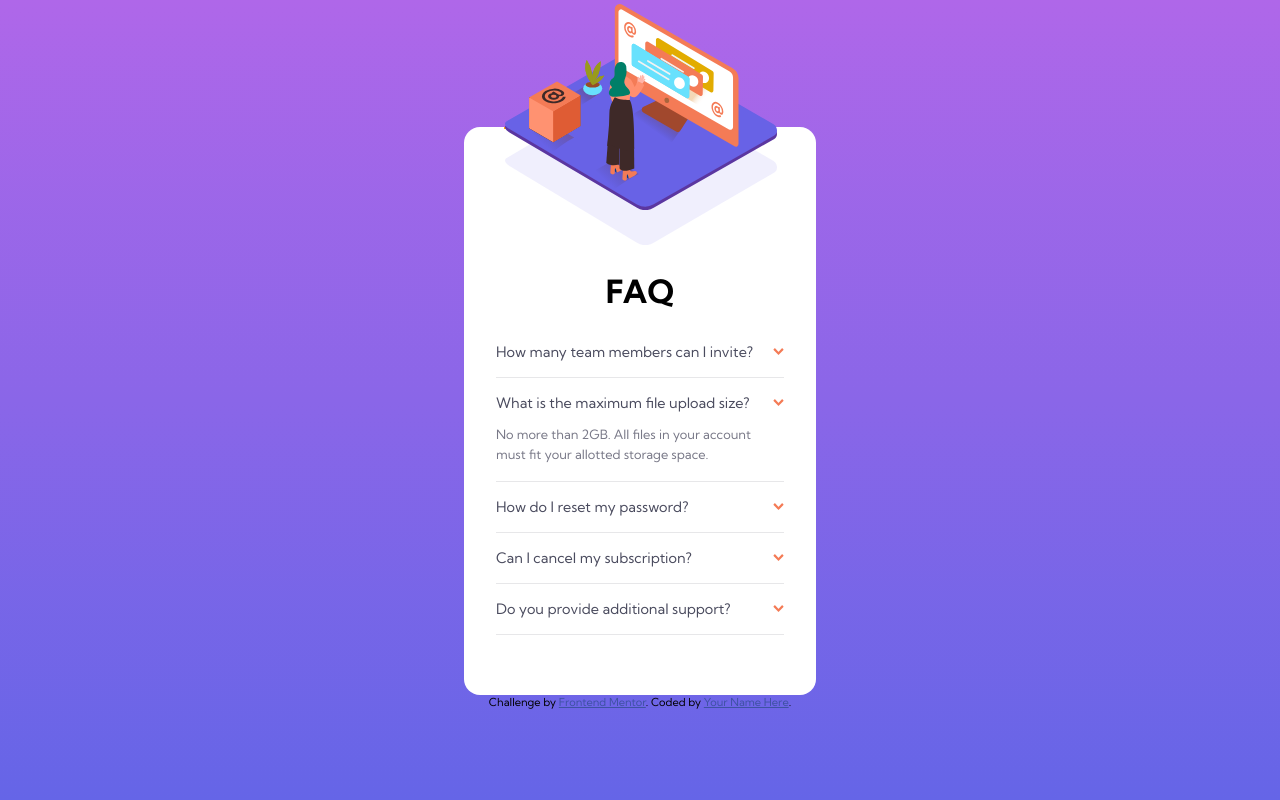
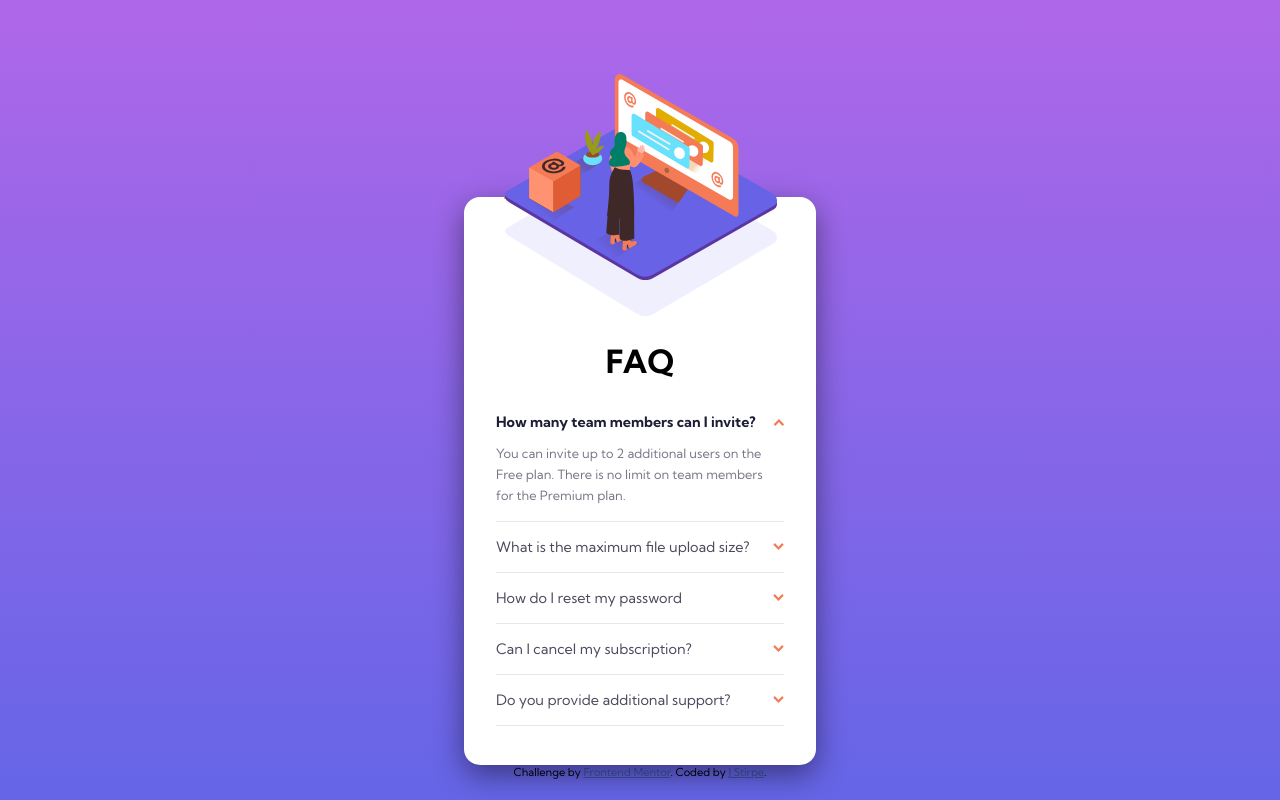
Before and after one commit to jennstirpe/FAQ-accordion-card, a plain HTML site: page index.html in a window 1280 px wide. Both pictures are taken after a click on the link "How many team members can I invite?". Drawn offline with Linux system fonts and the light colour scheme.

Commit message:
Added open/close functionality to show and hide answers when clicked

```diff
--- a/index.html
+++ b/index.html
@@ -15,8 +15,8 @@
 <body>
 
   <div class="desktop">
+
     <img id="banner-box-desktop" src="images/illustration-box-desktop.svg" alt="">
-
 
     <main class="component">
 
@@ -39,39 +39,39 @@
 
           <ul class="questions-list">
             <li>
-              <a class="question" href="#">
+              <a class="question">
+                <img class="arrow" src="images/icon-arrow-down.svg" alt="arrow">
                 How many team members can I invite?
-                <img class="arrow" src="images/icon-arrow-down.svg" alt="arrow">
               </a>
               <p class="answer hidden">You can invite up to 2 additional users on the Free plan. There is no limit on
                 team members for the Premium plan.</p>
             </li>
             <li>
-              <a class="question" href="#">
+              <a class="question">
+                <img class="arrow" src="images/icon-arrow-down.svg" alt="arrow">
                 What is the maximum file upload size?
-                <img class="arrow" src="images/icon-arrow-down.svg" alt="arrow">
               </a>
-              <p class="answer">No more than 2GB. All files in your account must fit your allotted storage space.</p>
+              <p class="answer hidden">No more than 2GB. All files in your account must fit your allotted storage space.</p>
             </li>
             <li>
-              <a class="question" href="#">
-                How do I reset my password?
+              <a class="question">
                 <img class="arrow" src="images/icon-arrow-down.svg" alt="arrow">
+                How do I reset my password
               </a>
               <p class="answer hidden" href="#">Click “Forgot password” from the login page or “Change password” from your profile page.
                 A reset link will be emailed to you.</p>
             </li>
             <li>
-              <a class="question" href="#">
+              <a class="question">
+                <img class="arrow" src="images/icon-arrow-down.svg" alt="arrow">
                 Can I cancel my subscription?
-                <img class="arrow" src="images/icon-arrow-down.svg" alt="arrow">
               </a>
               <p class="answer hidden">Yes! Send us a message and we’ll process your request no questions asked.</p>
             </li>
             <li>
-              <a class="question" href="#">
+              <a class="question">
+                <img class="arrow" src="images/icon-arrow-down.svg" alt="arrow">
                 Do you provide additional support?
-                <img class="arrow" src="images/icon-arrow-down.svg" alt="arrow">
               </a>
               <p class="answer hidden">Chat and email support is available 24/7. Phone lines are open during normal business hours.</p>
             </li>
@@ -85,7 +85,7 @@
 
   <div class="attribution">
     Challenge by <a href="https://www.frontendmentor.io?ref=challenge" target="_blank">Frontend Mentor</a>.
-    Coded by <a href="#">Your Name Here</a>.
+    Coded by <a href="#">J Stirpe</a>.
   </div>
 
   <script src="index.js"></script>
--- a/index.js
+++ b/index.js
@@ -1,13 +1,33 @@
+
 const questions = document.querySelectorAll(".question");
-const answers = document.querySelectorAll(".answer");
-const arrows = document.querySelectorAll(".arrow");
 
+for(let question of questions) {
+    question.addEventListener("click", () => {
+        let arrow = question.firstChild.nextSibling;
+        let answer = question.nextElementSibling;
 
-// console.log(questions.childNodes[1])
-// console.log(answers)
-// console.log(arrows)
+        // check if question clicked is already opened; if so, close it
+        if(question.classList.contains("active")) {
+            question.classList.remove("active");
+            arrow.classList.remove("open");
+            answer.classList.add("hidden");
+        } else {
+            // check if another question is open; if so, close it
+            questions.forEach(question => {
+                let arrow = question.firstChild.nextSibling;
+                let answer = question.nextElementSibling;
 
+                if(question.classList.contains("active")) {
+                    question.classList.remove("active");
+                    arrow.classList.remove("open");
+                    answer.classList.add("hidden");
+                }
+            })
 
-// question.innerText = question text
-// .childNodes[2] = img.arrow
-// question[i] answer[i]
+            // open the question that was clicked
+            question.classList.add("active");
+            arrow.classList.add("open");
+            answer.classList.remove("hidden");
+        }
+    })
+}
--- a/scss/style.scss
+++ b/scss/style.scss
@@ -1,8 +1,5 @@
 @import 'config';
 
-//hidden class on answers, toggle when question is clicked to show or hide
-//rotate arrow based on open/closed state [ if class !include hidden, rotate 180 ]
-//use next sibling to get corresponding answer
 
 *, ::before, ::after {
     box-sizing: border-box;
@@ -30,11 +27,12 @@ body {
     height: 35.5rem;
     border-radius: 1rem;
     position: relative;
-    margin-top: 10%;
+    margin-top: 50%;
     background-color: #fff;
     display: flex;
     flex-direction: column;
     align-items: center;
+    box-shadow: 0px 10px 30px hsla(0, 0%, 0%, 0.452);
 }
 
 /* IMAGE STYLES */
@@ -77,24 +75,37 @@ body {
         li {
             border-bottom: 1px solid $light-grayish-blue;
             padding: 1rem 0;
-
         }
 
         .question {
             color: $darker-grayish-blue;
             display: flex;
+            flex-direction: row-reverse;
             justify-content: space-between;
             align-items: center;
             text-decoration: none;
             font-size: .9rem;
 
+
             &:hover {
+                cursor: pointer;
                 color: $soft-red;
                 transition: color 200ms ease-in;
             }
 
+            &.active, &active:hover {
+                color: $dark-desaturated-blue;
+                font-weight: 700;
+                transition: color 500ms ease-in;
+            }
+
             img {
                 height: .5rem;
+
+                &.open {
+                    transform: rotate(-180deg);
+                    transition: all 200ms ease-in;
+                }
             }
 
         }
@@ -105,10 +116,13 @@ body {
             margin-top: .75rem;
             font-size: .8rem;
             width: 95%;
+            overflow: hidden;
+            transition: margin-top 250ms ease-out;
         }
 
         .hidden {
-            display: none;
+            height: 0;
+            margin-top: 0;
         }
 
     }
@@ -169,14 +183,14 @@ body {
             top: 4rem;
             left: -4.5rem;
         }
-
-
     }
 
     .banner {
         width: 50%;
         height: 100%;
     }
+
+    /* FAQ CARD STYLES */
 
     .faq {
         width: 50%;
@@ -186,14 +200,13 @@ body {
         position: relative;
 
         .faq-card {
-            margin: 0;
+            margin-top: 2rem;
             width: 23rem;
             height: 28rem;
             align-items: flex-start;
 
             .questions-list {
                 margin-top: 1.5rem;
-
 
                 li {
                     padding: 1.25rem 0;
@@ -207,7 +220,11 @@ body {
                     color: $grayish-blue;
                     line-height: 1.4rem;
                     margin-top: .75rem;
-                    // font-size: .9rem;
+                }
+
+                .hidden {
+                    height: 0;
+                    margin-top: 0;
                 }
             }
         }
```
Also changed, not shown: css/style.css.
